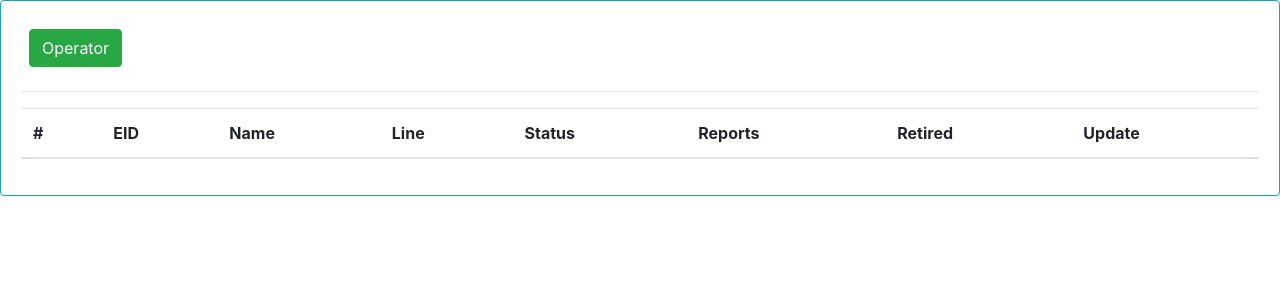
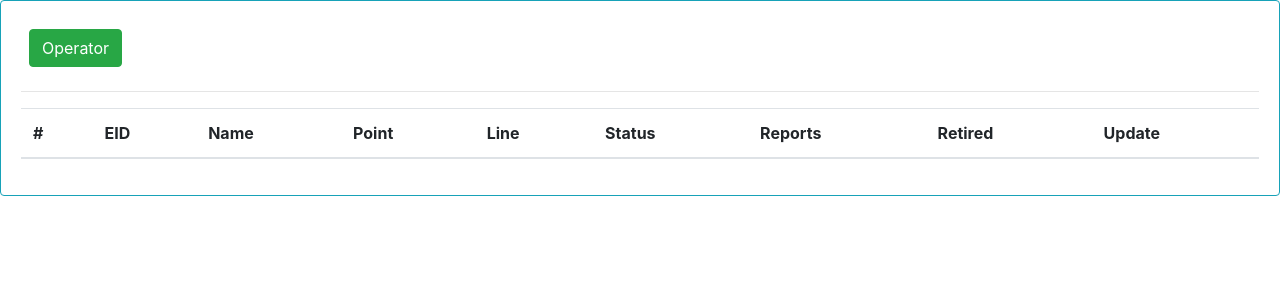
Before and after one commit to thetnaingtunerp/musung-1, a Django app: page /operatoratt/593/ in a window 1280 px wide. Shown: the part 74-374 px from the top of the page. Run offline with Django 5.2, Linux system fonts and the light colour scheme; data comes from the database, SQL or seed files in the repository; lists and menus that the app fills with data are empty; some libraries are stand-ins or nearby versions.

Commit message:
point filter complete

```diff
--- a/mysite/myapp/urls.py
+++ b/mysite/myapp/urls.py
@@ -43,6 +43,7 @@ urlpatterns = [
     #search
     path('daily_rep_search/', views.daily_rep_search, name='daily_rep_search'),
     path('delete_datentry/', views.delete_datentry, name='delete_datentry'),
+    path('supervisor_point_filter/', views.supervisor_point_filter, name='supervisor_point_filter'),
 
     #DueDate
     path('duedatefilter/', views.duedatefilter, name='duedatefilter'),
--- a/mysite/myapp/views.py
+++ b/mysite/myapp/views.py
@@ -1023,6 +1023,15 @@ def supervisor_getdaily_filter(request):
     return render(request, 'supervisor_getdaily_filter.html', context)
 
 
+def supervisor_point_filter(request):
+    dudate = request.POST.get('duedate')
+    lid = request.POST.get('lid')
+    pointfilter = request.POST.get('pointfilter')
+    lname = line.objects.get(id=lid)
+    ln = lid
+    op = daily_report.objects.filter(created_date=dudate, line=lname, point__contains=pointfilter)
+    context = {'op':op, 'lname':lname, 'ln':ln, 'dudate':dudate}
+    return render(request, 'supervisor_getdaily_filter.html', context)
 
 
 
--- a/mysite/templates/operatoratt.html
+++ b/mysite/templates/operatoratt.html
@@ -52,6 +52,7 @@
       <th scope="col">#</th>
       <th scope="col">EID</th>
       <th scope="col">Name</th>
+      <th scope="col">Point</th>
       <th scope="col">Line</th>
 
       <th scope="col">Status</th>
@@ -72,6 +73,7 @@
 
     <a href="{% url 'myapp:operatorupdate' i.id %}">{{i.name}}</a></td>
 
+      <td>{{i.point}}</td>
       <td>{{i.line}}</td>
 
       <td>
--- a/mysite/templates/supervisor_getdaily_filter.html
+++ b/mysite/templates/supervisor_getdaily_filter.html
@@ -20,10 +20,10 @@
 </form> -->
 
 
-<form method="post" action="{% url 'myapp:supervisor_getdaily_filter' %}">{% csrf_token %}
+<form method="post" action="{% url 'myapp:supervisor_point_filter' %}">{% csrf_token %}
   <div class="row m-2">
-    <input type="number" name="lid" value="{{ln}}">
-    <input type="date" name="duedate" id="" class="datepicker" value="{{dudate}}">
+    <input type="number" name="lid" value="{{ln}}" hidden>
+    <input type="date" name="duedate" id="" class="datepicker" value="{{dudate}}" hidden>
     <input type="text" name="pointfilter" id="" class="form-control" placeholder="point filter">
     <input type="submit" class="form-control btn btn-md btn-info col" value="" hidden>
   </div>
```
